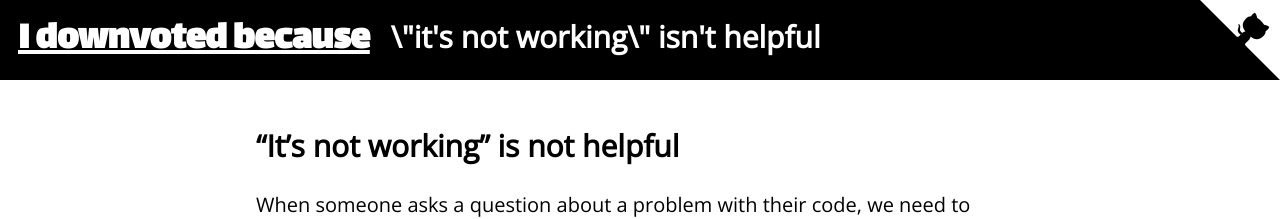
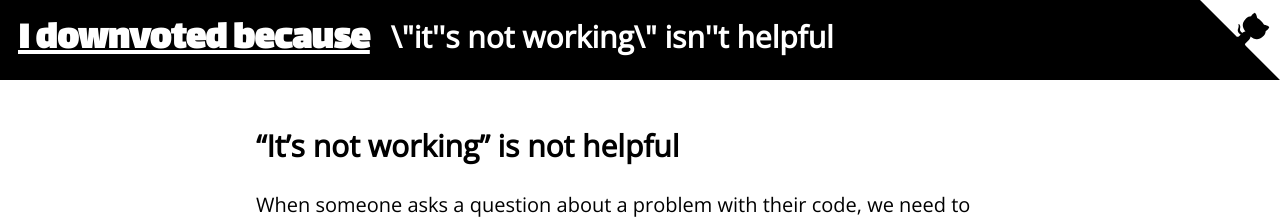
Before and after one commit to WillSullivan/idownvotedbecause, a Jekyll site: the page built from stackoverflow/itsnotworking.md, in a window 1280 px wide. Shown: the top 219 px of the page. Built offline with Jekyll 4.4.1, drawn with Linux system fonts in a browser that asks for light colours; comment, search, counter and statistics services are not loaded.

```diff
--- a/stackoverflow/itsnotworking.md
+++ b/stackoverflow/itsnotworking.md
@@ -1,6 +1,6 @@
 ---
 title: It's not working
-byline: \"it's not working\" isn't helpful
+byline: \"it''s not working\" isn''t helpful
 permalink: itsnotworking/
 categories: "Stack Overflow"
 redirect_from:
```
